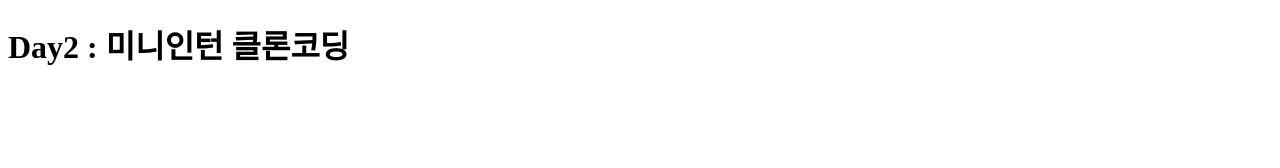
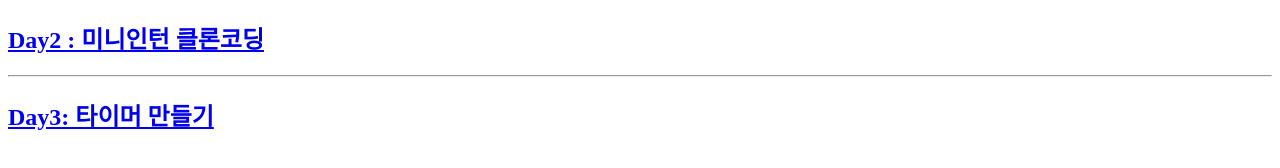
Before and after one commit to Programmeryeongtaek/Farming-Challenge-Project, a plain HTML site: page index.html in a window 1280 px wide. Drawn offline with Linux system fonts and the light colour scheme.

Commit message:
Day2-3내용 추가

```diff
--- a/index.html
+++ b/index.html
@@ -6,7 +6,16 @@
   <title>파밍챌린지</title>
 </head>
 <body>
-  <h1>Day2 : 미니인턴 클론코딩</h1>
-  <a href="/src/Day1-MiniClone/day1_index.html"></a>
+  <h2>
+    <a href="/src/Day1-MiniClone/day1_index.html">
+      Day2 : 미니인턴 클론코딩
+    </a>
+  </h2>
+  <hr>
+  <h2>
+    <a href="/src/Day2-Timer/day2_index.html">
+      Day3: 타이머 만들기
+    </a>
+  </h2>
 </body>
 </html>
```
